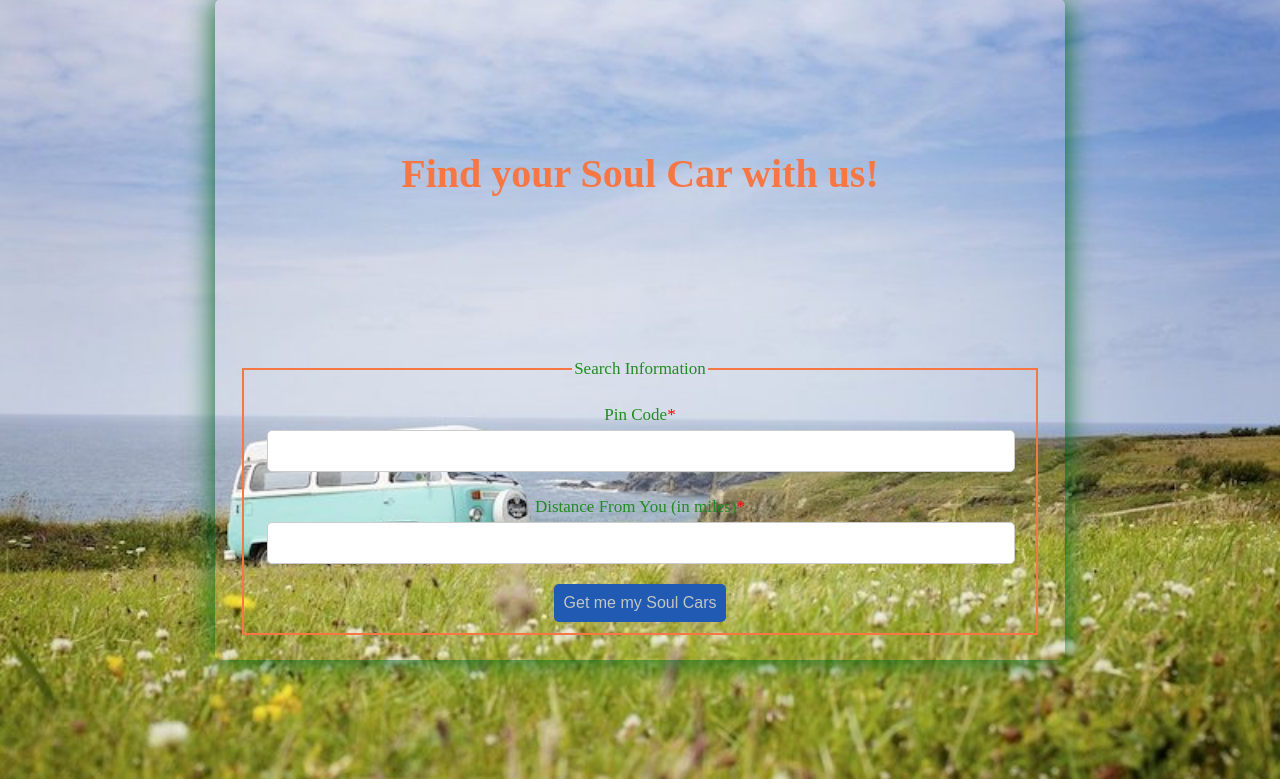
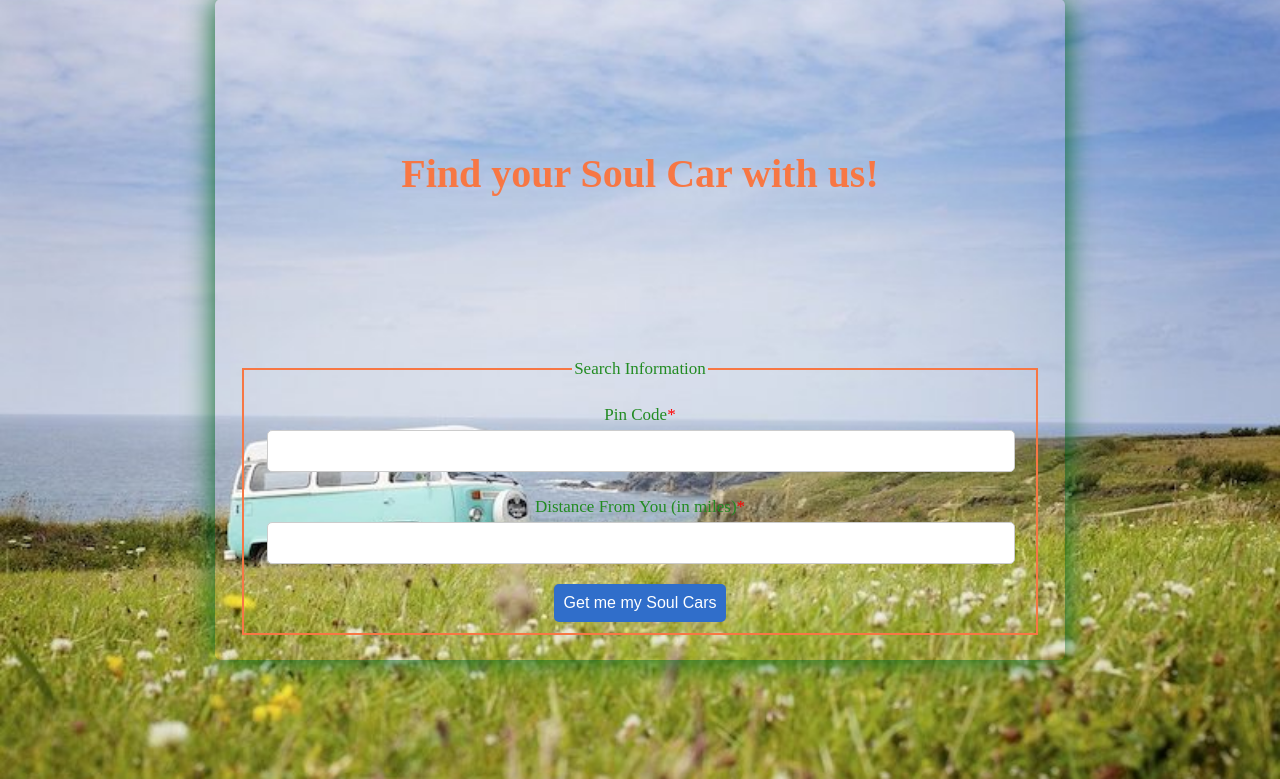
Before and after one commit to Kiran1M/VehicList, a Django app: page / in a window 1280 px wide. Shown: the part 21-800 px from the top of the page. Run offline with Django 3.2, Linux system fonts and the light colour scheme.

Commit message:
Beauty added to the screens

```diff
--- a/FindMyCar/templates/finder_home.html
+++ b/FindMyCar/templates/finder_home.html
@@ -96,9 +96,9 @@
             padding: 10px;
             border: none;
             border-radius: 5px;
-            background:rgb(32, 90, 178);
+            background:rgb(48, 110, 202);
             font-size: 16px;
-            color: rgb(194, 199, 194);
+            color: white;
             cursor: pointer;
         }
 
```
